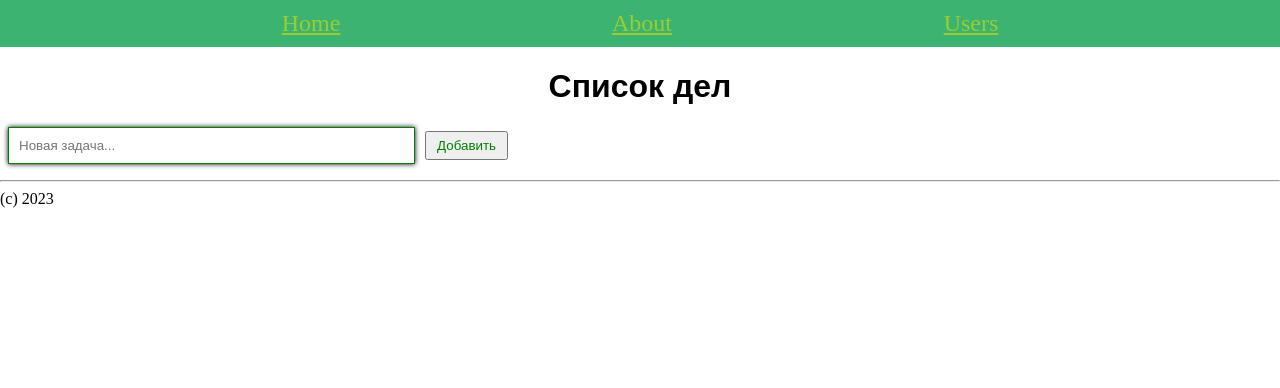
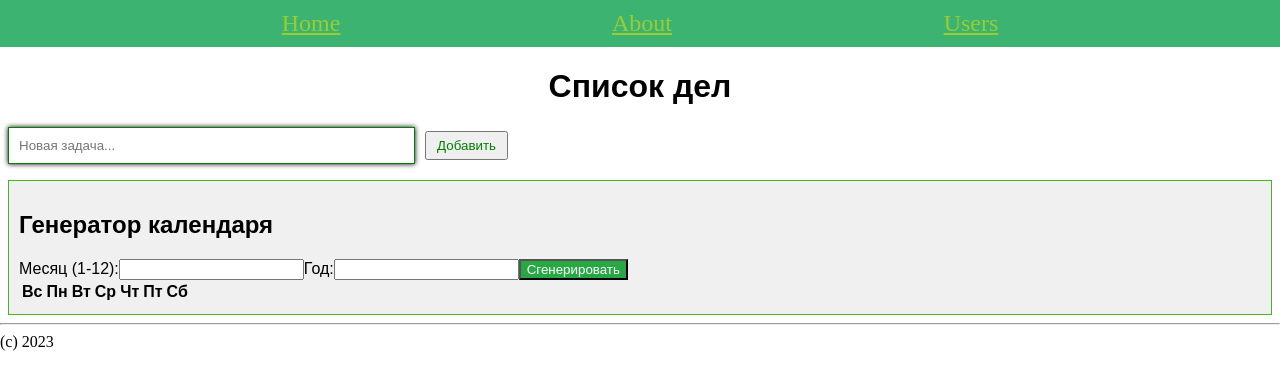
Before and after one commit to STALKSA/NextJS, a Next.js app: page / in a window 1280 px wide. Shown: the top 388 px of the page. Built offline with nearby package versions, Linux system fonts and the light colour scheme.

Commit message:
adding calendar

```diff
--- /dev/null
+++ b/components/Calendar.jsx
@@ -0,0 +1,91 @@
+import React, { useState } from 'react';
+import styles from './Calendar.module.css'
+
+function CalendarGenerator() {
+    const [month, setMonth] = useState('');
+    const [year, setYear] = useState('');
+    const [calendar, setCalendar] = useState([]);
+
+    const generateCalendar = () => {
+      // Проверяем корректность введенных данных (месяц от 1 до 12)
+      if (isNaN(month) || month < 1 || month > 12) {
+        alert('Введите корректный номер месяца (1-12)');
+        return;
+      }
+
+      // Создаем новый объект Date для указанного месяца и года
+      const currentDate = new Date(year, month - 1, 1);
+
+      // Вычисляем начальный день недели для текущего месяца (0 - воскресенье, 1 - понедельник, и т.д.)
+      const startDay = currentDate.getDay();
+
+      // Вычисляем количество дней в месяце
+      const daysInMonth = new Date(year, month, 0).getDate();
+
+      // Вычисляем, сколько недель нужно для календаря
+      const weeks = Math.ceil((startDay + daysInMonth) / 7);
+
+      // Генерируем календарь
+      const newCalendar = [];
+      let day = 1;
+
+      for (let week = 0; week < weeks; week++) {
+        const weekArray = [];
+
+        for (let weekday = 0; weekday < 7; weekday++) {
+          if ((week === 0 && weekday < startDay) || day > daysInMonth) {
+            weekArray.push('');
+          } else {
+            weekArray.push(day);
+            day++;
+          }
+        }
+
+        newCalendar.push(weekArray);
+      }
+
+      // Обновляем состояние с сгенерированным календарем
+      setCalendar(newCalendar);
+    };
+
+    return (
+      <div className={styles.calendar}>
+        <h2>Генератор календаря</h2>
+        <div>
+          <label>
+            Месяц (1-12):
+            <input type="number" value={month} onChange={(e) => setMonth(e.target.value)} />
+          </label>
+          <label>
+            Год:
+            <input type="number" value={year} onChange={(e) => setYear(e.target.value)} />
+          </label>
+          <button onClick={generateCalendar}>Сгенерировать</button>
+        </div>
+        <table>
+          <thead>
+            <tr>
+              <th>Вс</th>
+              <th>Пн</th>
+              <th>Вт</th>
+              <th>Ср</th>
+              <th>Чт</th>
+              <th>Пт</th>
+              <th>Сб</th>
+            </tr>
+          </thead>
+          <tbody>
+            {calendar.map((week, index) => (
+              <tr key={index}>
+                {week.map((day, dayIndex) => (
+                  <td key={dayIndex}>{day}</td>
+                ))}
+              </tr>
+            ))}
+          </tbody>
+        </table>
+      </div>
+    );
+  }
+
+  export default CalendarGenerator;
--- /dev/null
+++ b/components/Calendar.module.css
@@ -0,0 +1,12 @@
+
+.calendar {
+    border: 1px solid #4cb028;
+    padding: 10px;
+    background-color: #f0f0f0;
+}
+
+.calendar button {
+    background-color: #28a745;
+    color: white;
+
+}
--- a/components/ToDoList.jsx
+++ b/components/ToDoList.jsx
@@ -1,27 +1,27 @@
-import React from 'react';
-import styles from './ToDoList.module.css'
-
+import React from "react";
+import styles from "./ToDoList.module.css";
+import CalendarGenerator from "./Calendar";
 
 function TaskList() {
   const [tasks, setTasks] = React.useState([]);
-  const [newTask, setNewTask] = React.useState('');
+  const [newTask, setNewTask] = React.useState("");
 
   React.useEffect(() => {
-    const savedTasks = localStorage.getItem('tasks');
+    const savedTasks = localStorage.getItem("tasks");
     if (savedTasks) {
       setTasks(JSON.parse(savedTasks));
     }
   }, []);
 
   React.useEffect(() => {
-    localStorage.setItem('tasks', JSON.stringify(tasks));
+    localStorage.setItem("tasks", JSON.stringify(tasks));
   }, [tasks]);
 
   const addTask = () => {
-    if (newTask.trim() !== '') {
+    if (newTask.trim() !== "") {
       const newTaskObj = { text: newTask, completed: false };
       setTasks([...tasks, newTaskObj]);
-      setNewTask('');
+      setNewTask("");
     }
   };
 
@@ -38,23 +38,27 @@ function TaskList() {
   };
 
   return (
-    <div className={styles['task-list']}>
-      <h1 className={styles['task-list-title']}>Список дел</h1>
-      <div className={styles['add-task']}>
+    <div className={styles["task-list"]}>
+      <h1 className={styles["task-list-title"]}>Список дел</h1>
+      <div className={styles["add-task"]}>
         <input
           type="text"
           value={newTask}
           onChange={(e) => setNewTask(e.target.value)}
           placeholder="Новая задача..."
-          className={styles['add-task-input']}
+          className={styles["add-task-input"]}
         />
-        <button onClick={addTask} className={styles['add-button']}>Добавить</button>
+        <button onClick={addTask} className={styles["add-button"]}>
+          Добавить
+        </button>
       </div>
-      <ul className={styles['tasks']}>
+      <ul className={styles["tasks"]}>
         {tasks.map((task, index) => (
           <li
             key={index}
-            className={`${styles['task']} ${task.completed ? styles['completed'] : ''}`}
+            className={`${styles["task"]} ${
+              task.completed ? styles["completed"] : ""
+            }`}
           >
             <input
               type="checkbox"
@@ -63,13 +67,14 @@ function TaskList() {
             />
             <span>{task.text}</span>
             <span
-              className={styles['delete-icon']}
+              className={styles["delete-icon"]}
               onClick={() => deleteTask(index)}
-            >
-            </span>
+            ></span>
           </li>
         ))}
       </ul>
+      {/* Вставляем CalendarGenerator компонент в конце TaskList */}
+      <CalendarGenerator />
     </div>
   );
 }
```
